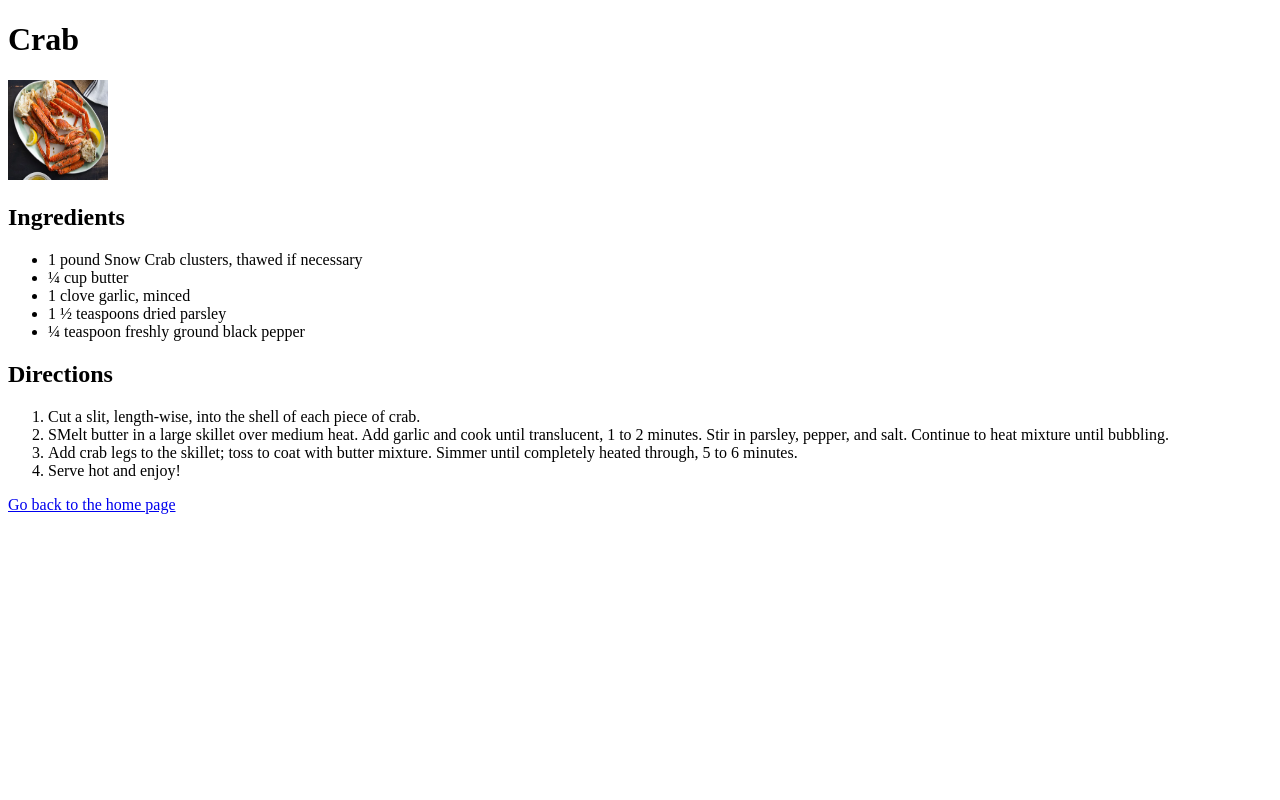
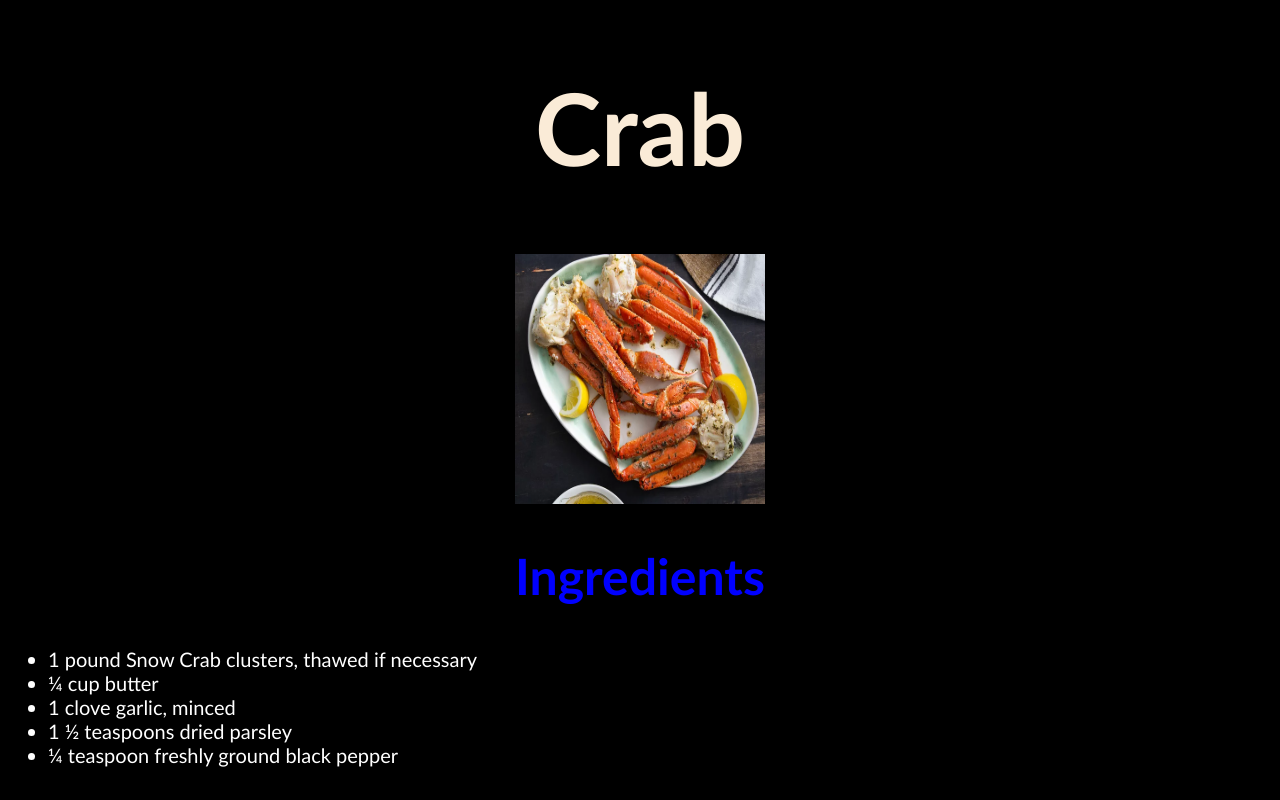
Before and after one commit to zeemuxx/odin-recipes, a plain HTML site: page recipes/crab.html in a window 1280 px wide. Shown: the top 800 px of the page. Drawn offline with Linux system fonts and the light colour scheme.

Commit message:
added CSS to web pages

```diff
--- a/recipes/crab.html
+++ b/recipes/crab.html
@@ -3,7 +3,8 @@
 <head>
     <meta charset="UTF-8">
     <meta name="viewport" content="width=device-width, initial-scale=1.0">
-    <title>Document</title>
+    <title>Crab</title>
+    <link rel="stylesheet" href="styles.css">
 </head>
 <body>
     <h1>Crab</h1>
--- /dev/null
+++ b/recipes/styles.css
@@ -0,0 +1,32 @@
+*{
+    background-color: black;
+    font-family: 'Trebuchet MS', 'Lucida Sans Unicode', 'Lucida Grande', 'Lucida Sans', Arial, sans-serif;
+}
+
+h1{
+    color: antiquewhite;
+    text-align: center;
+    font-size: 100px;
+}
+
+img{
+    height: 250px;
+    width: 250px;
+    display: block ;
+    margin: 0 auto;
+}
+
+h2{
+    text-align: center;
+    color: blue;
+    font-size: 50px;
+}
+
+ul,ol{
+    font-size: 20px;
+    color: white;
+}
+
+a{
+    color: red;
+}
--- /dev/null
+++ b/styles.css
@@ -0,0 +1,23 @@
+*{
+    background-color: black;
+    font-family: 'Trebuchet MS', 'Lucida Sans Unicode', 'Lucida Grande', 'Lucida Sans', Arial, sans-serif;
+}
+
+h1{
+    color: antiquewhite;
+    text-align: center;
+    font-size: 50px;
+}
+
+ul{
+    color: azure;
+    font-size: 25px;
+}
+
+.para{
+    font-size: 30px;
+}
+
+a{
+    color: red;
+}
```
Also changed, not shown: index.html (+3 -1 lines), recipes/lasagna.html (+2 -1 lines), recipes/pizza.html (+2 -1 lines).
